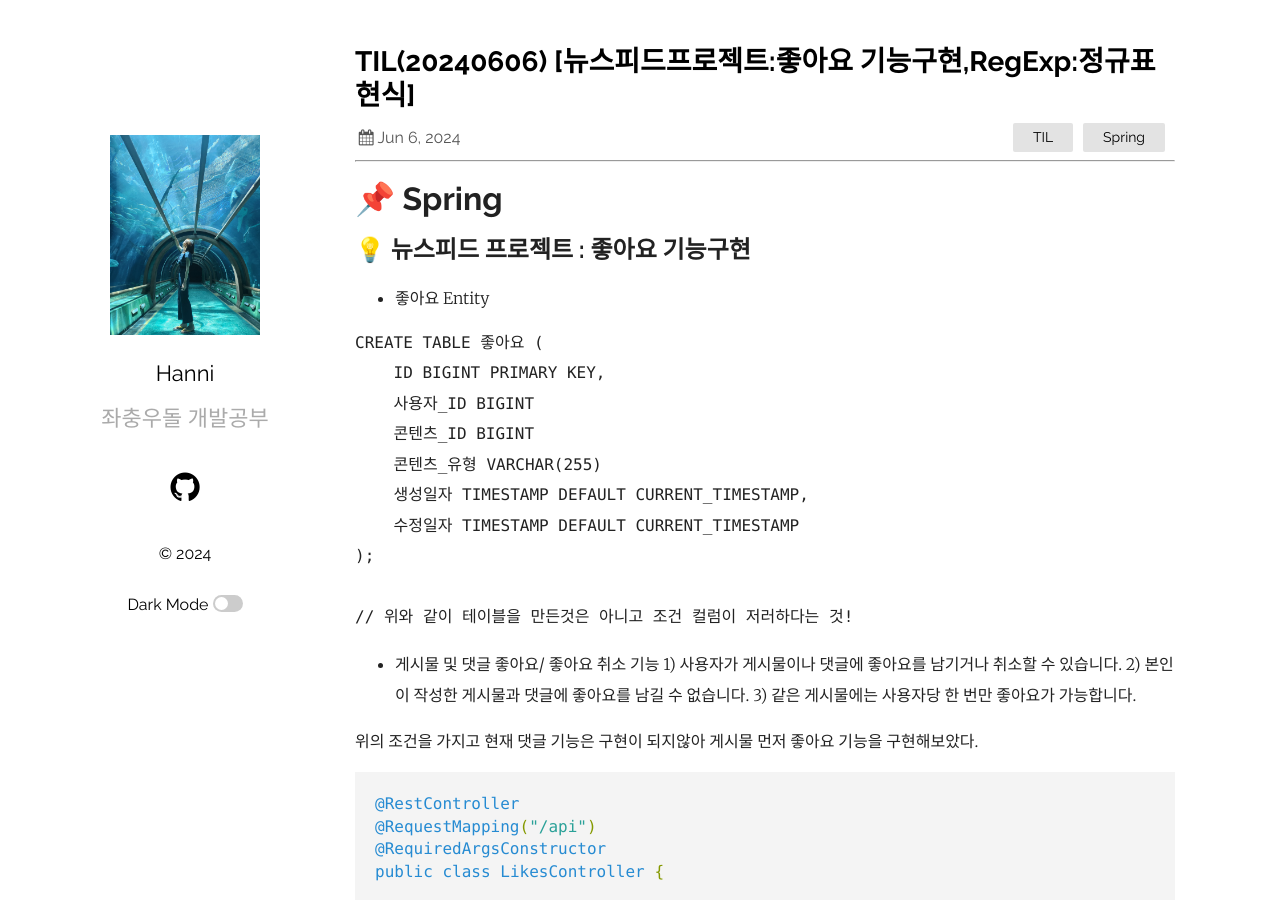
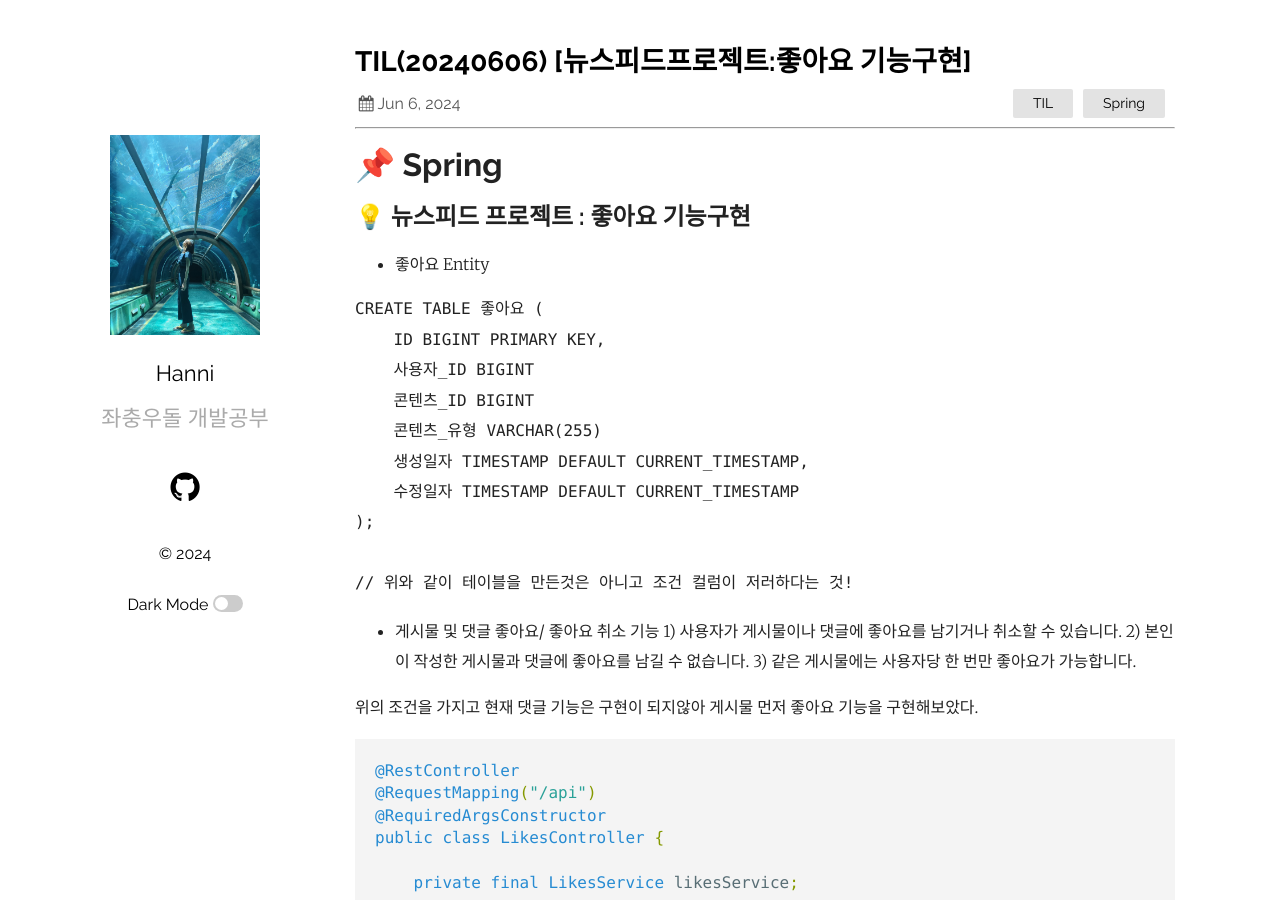
Before and after one commit to HaejungHan/HaejungHan.previous.blog, a Jekyll site: the page built from _posts/2024-06-06-spring 좋아요기능구현.markdown, in a window 1280 px wide and 900 px high. Built offline with Jekyll 4.4.1, drawn with Linux system fonts in a browser that asks for light colours.

Commit message:
제목 수정

```diff
--- a/_posts/2024-06-06-spring 좋아요기능구현.markdown
+++ b/_posts/2024-06-06-spring 좋아요기능구현.markdown
@@ -1,6 +1,6 @@
 ---
 layout: post
-title:  "TIL(20240606) [뉴스피드프로젝트:좋아요 기능구현,RegExp:정규표현식]"
+title:  "TIL(20240606) [뉴스피드프로젝트:좋아요 기능구현]"
 date:  2024-06-06
 categories: TIL Spring
 ---
```
